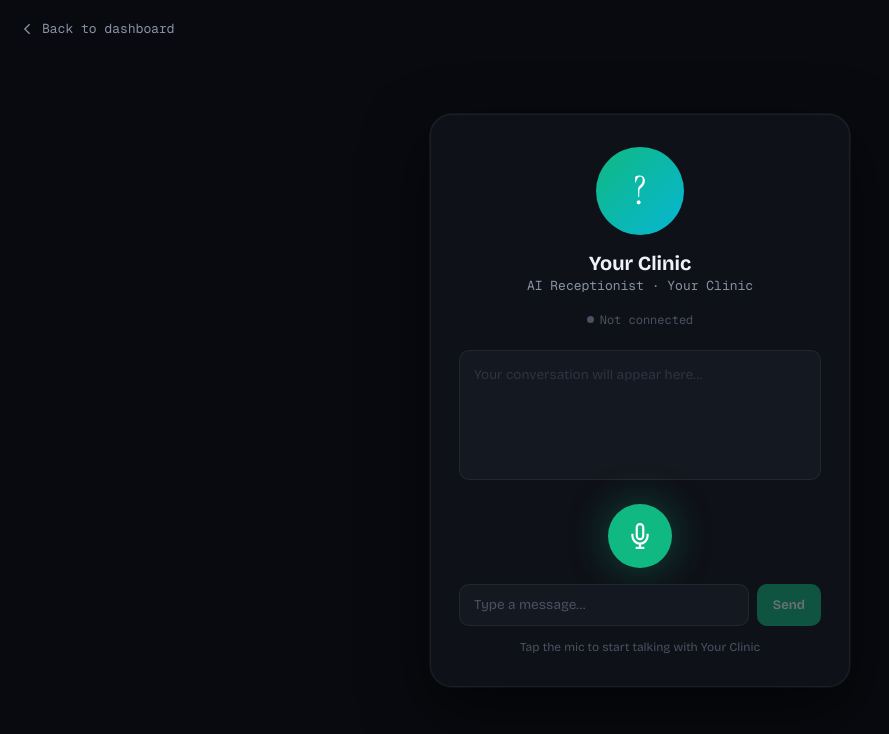
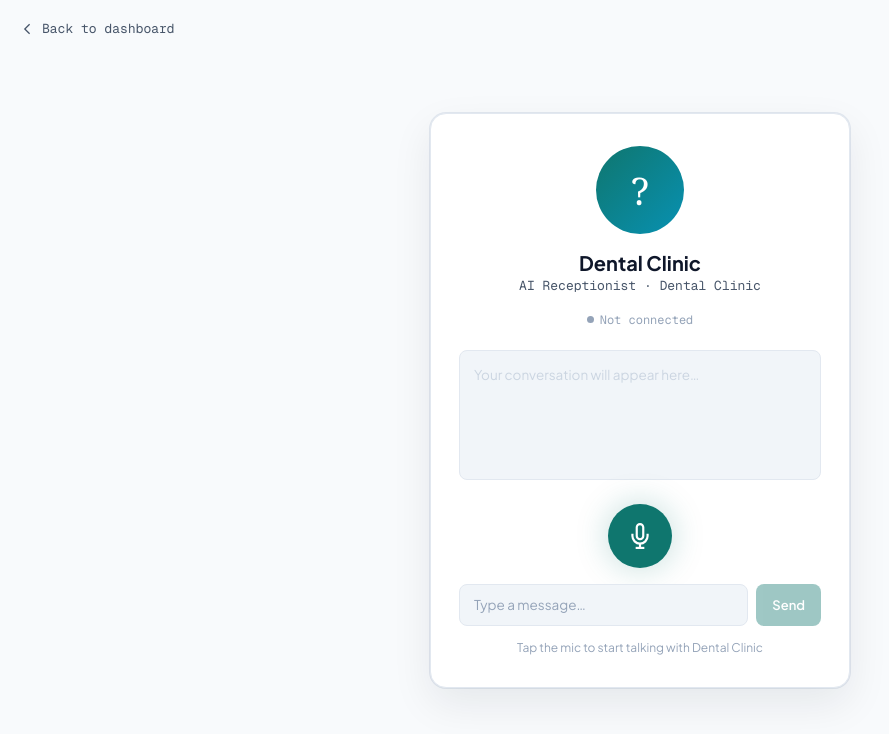
Before and after one commit to manaal6/dental-ai-agent, a website: page call.html in a window 1280 px wide. Shown: the whole page, without its empty margins (0-889 px from the left). Drawn offline with nearby package versions, Linux system fonts and the light colour scheme; no server answers.

Commit message:
feat: apply Clinical Precision UI tokens and fix dynamic clinic backend

```diff
--- a/call.html
+++ b/call.html
@@ -1,11 +1,12 @@
 <!DOCTYPE html>
-<html lang="en" data-theme="dark">
+<html lang="en" data-theme="light">
 <head>
 <meta charset="UTF-8"/>
 <meta name="viewport" content="width=device-width,initial-scale=1.0"/>
 <title>Talk to Your Clinic</title>
 <link rel="preconnect" href="https://fonts.googleapis.com"/>
-<link href="https://fonts.googleapis.com/css2?family=Geist+Mono:wght@300;400;500;600&family=Instrument+Serif:ital@0;1&family=Bricolage+Grotesque:wght@300;400;500;600;700;800&display=swap" rel="stylesheet"/>
+<link rel="preconnect" href="https://fonts.gstatic.com" crossorigin/>
+<link href="https://fonts.googleapis.com/css2?family=Geist+Mono:wght@300;400;500;600&family=Plus+Jakarta+Sans:wght@400;500;600;700;800&display=swap" rel="stylesheet"/>
 <link rel="stylesheet" href="dashboard.css"/>
 <style>
   body{display:flex;align-items:center;justify-content:center;min-height:100vh;background:var(--bg-base);font-family:var(--font-ui);color:var(--text-primary)}
@@ -81,17 +82,26 @@
 </div>
 
 <script>
-let CLINIC = { name: "Your Clinic", location: "", avatarLetter: "?" };
-// WS_SERVER: Set this to the Render/Railway server URL for WebSocket connections
-// Leave empty to use the current host (works when server.js runs on same host)
+let CLINIC = { name: "Dental Clinic", location: "", avatarLetter: "?" };
 let WS_SERVER = "";
 
-// Update page with clinic data
-document.title = `Talk to ${CLINIC.name}`;
-document.getElementById('avatarLetter').textContent = CLINIC.avatarLetter || CLINIC.name[0];
-document.getElementById('agentName').textContent = CLINIC.name;
-document.getElementById('agentSub').textContent = `AI Receptionist · ${CLINIC.name}${CLINIC.location ? ', ' + CLINIC.location : ''}`;
-document.getElementById('hint').textContent = `Tap the mic to start talking with ${CLINIC.name}`;
+function applyClinicData(c) {
+  CLINIC = c;
+  const letter = c.avatarLetter || (c.name ? c.name[0] : 'D');
+  document.title = `Talk to ${c.name}`;
+  const avatarLetterEl = document.getElementById('avatarLetter');
+  if (avatarLetterEl) avatarLetterEl.textContent = letter;
+  const agentNameEl = document.getElementById('agentName');
+  if (agentNameEl) agentNameEl.textContent = c.name;
+  const agentSubEl = document.getElementById('agentSub');
+  if (agentSubEl) agentSubEl.textContent = `AI Receptionist · ${c.name}${c.location ? ', ' + c.location : ''}`;
+  const hintEl = document.getElementById('hint');
+  if (hintEl) hintEl.textContent = `Tap the mic to start talking with ${c.name}`;
+}
+
+fetch('/api/clinic').then(r => r.json()).then(applyClinicData).catch(() => {
+  applyClinicData(CLINIC);
+});
 
 (() => {
   const micBtn      = document.getElementById('micBtn');
--- a/clinic.json
+++ b/clinic.json
@@ -3,7 +3,7 @@
   "location": "Austin, TX",
   "website": "https://emergencydentalaustin.com/",
   "phone": "(737) 747-4646",
-  "hours": "Closed · Opens 8 AM",
+  "hours": "Mon-Sun 8:00 AM - 8:00 PM",
   "services": "check-ups, cleaning, whitening, fillings, Invisalign, root canal, crowns, bridges, wisdom tooth extractions, implants, periodontal treatment",
   "practices": "Austin Emergency Dental in Austin, TX",
   "offer": "Call us today for a consultation!",
--- a/dashboard.css
+++ b/dashboard.css
@@ -12,70 +12,75 @@ svg{display:block;flex-shrink:0}
 
 /* ── Tokens ─────────────────────────────────────────────── */
 :root {
-  --font-ui:     'Bricolage Grotesque', sans-serif;
+  --font-ui:     'Plus Jakarta Sans', -apple-system, BlinkMacSystemFont, 'Segoe UI', sans-serif;
   --font-data:   'Geist Mono', 'Courier New', monospace;
   --font-serif:  'Instrument Serif', Georgia, serif;
 
-  /* Dark */
-  --bg-base:     #080a0f;
-  --bg-surface:  #0e1117;
-  --bg-elevated: #141820;
-  --bg-hover:    #1c2030;
-  --bg-active:   #1e2438;
+  /* Dark (Clinical Deep Slate) */
+  --bg-base:     #0b111a;
+  --bg-surface:  #111827;
+  --bg-elevated: #1e293b;
+  --bg-hover:    #253348;
+  --bg-active:   #2d3e58;
 
-  --border:      rgba(255,255,255,.06);
-  --border-med:  rgba(255,255,255,.1);
-  --border-hi:   rgba(255,255,255,.18);
+  --border:      rgba(255,255,255,.08);
+  --border-med:  rgba(255,255,255,.14);
+  --border-hi:   rgba(255,255,255,.24);
 
-  --text-primary:   #f0f2f7;
-  --text-secondary: #8892a4;
-  --text-muted:     #4a5162;
-  --text-ghost:     #2e3444;
+  --text-primary:   #f8fafc;
+  --text-secondary: #94a3b8;
+  --text-muted:     #64748b;
+  --text-ghost:     #334155;
 
-  --accent:      #10b981;
-  --accent-dim:  rgba(16,185,129,.12);
-  --accent-glow: rgba(16,185,129,.35);
+  --accent:      #0f766e;
+  --accent-light:#14b8a6;
+  --accent-dim:  rgba(15,118,110,.14);
+  --accent-glow: rgba(20,184,166,.3);
 
-  --blue:        #3b82f6;
-  --amber:       #f59e0b;
-  --rose:        #f43f5e;
-  --violet:      #8b5cf6;
-  --cyan:        #06b6d4;
+  --blue:        #0284c7;
+  --amber:       #d97706;
+  --rose:        #e11d48;
+  --violet:      #7c3aed;
+  --cyan:        #0891b2;
 
-  --radius-sm:  6px;
-  --radius:     10px;
-  --radius-lg:  16px;
-  --radius-xl:  22px;
+  --radius-sm:  4px;
+  --radius:     8px;
+  --radius-lg:  12px;
+  --radius-xl:  16px;
 
-  --sidebar-w:  230px;
+  --sidebar-w:  240px;
   --topbar-h:   56px;
   --header-h:   64px;
 
-  --transition: .18s cubic-bezier(.4,0,.2,1);
-  --shadow-card: 0 1px 3px rgba(0,0,0,.5), 0 0 0 1px rgba(255,255,255,.05);
-  --shadow-xl:   0 24px 64px rgba(0,0,0,.6), 0 0 0 1px rgba(255,255,255,.06);
-  --shadow-glow: 0 0 40px var(--accent-glow);
+  --transition: .16s cubic-bezier(.4,0,.2,1);
+  --shadow-card: 0 1px 3px rgba(0,0,0,.3), 0 0 0 1px rgba(255,255,255,.06);
+  --shadow-xl:   0 20px 48px rgba(0,0,0,.45), 0 0 0 1px rgba(255,255,255,.08);
+  --shadow-glow: 0 0 32px var(--accent-glow);
 }
 
 [data-theme="light"] {
-  --bg-base:     #f5f6fa;
+  --bg-base:     #f8fafc;
   --bg-surface:  #ffffff;
-  --bg-elevated: #f0f2f8;
-  --bg-hover:    #e8eaf2;
-  --bg-active:   #e0e4f0;
+  --bg-elevated: #f1f5f9;
+  --bg-hover:    #e2e8f0;
+  --bg-active:   #cbd5e1;
 
-  --border:      rgba(0,0,0,.07);
-  --border-med:  rgba(0,0,0,.12);
-  --border-hi:   rgba(0,0,0,.2);
+  --border:      #e2e8f0;
+  --border-med:  #cbd5e1;
+  --border-hi:   #94a3b8;
 
-  --text-primary:   #0d0f14;
-  --text-secondary: #5a6478;
-  --text-muted:     #9ba3b4;
-  --text-ghost:     #c8cdd8;
+  --text-primary:   #0f172a;
+  --text-secondary: #475569;
+  --text-muted:     #94a3b8;
+  --text-ghost:     #cbd5e1;
 
-  --accent-dim:  rgba(16,185,129,.1);
-  --shadow-card: 0 1px 4px rgba(0,0,0,.08), 0 0 0 1px rgba(0,0,0,.06);
-  --shadow-xl:   0 24px 64px rgba(0,0,0,.15), 0 0 0 1px rgba(0,0,0,.08);
+  --accent:      #0f766e;
+  --accent-light:#0d9488;
+  --accent-dim:  rgba(15,118,110,.1);
+  --accent-glow: rgba(15,118,110,.25);
+
+  --shadow-card: 0 1px 3px rgba(15,23,42,.06), 0 0 0 1px #e2e8f0;
+  --shadow-xl:   0 16px 40px rgba(15,23,42,.08), 0 0 0 1px #e2e8f0;
 }
 
 /* ── Base ───────────────────────────────────────────────── */
```
Also changed, not shown: design-taste/design-taste.md (added, +41 -0 lines), index.html (+4 -3 lines), server.js (+41 -14 lines).
